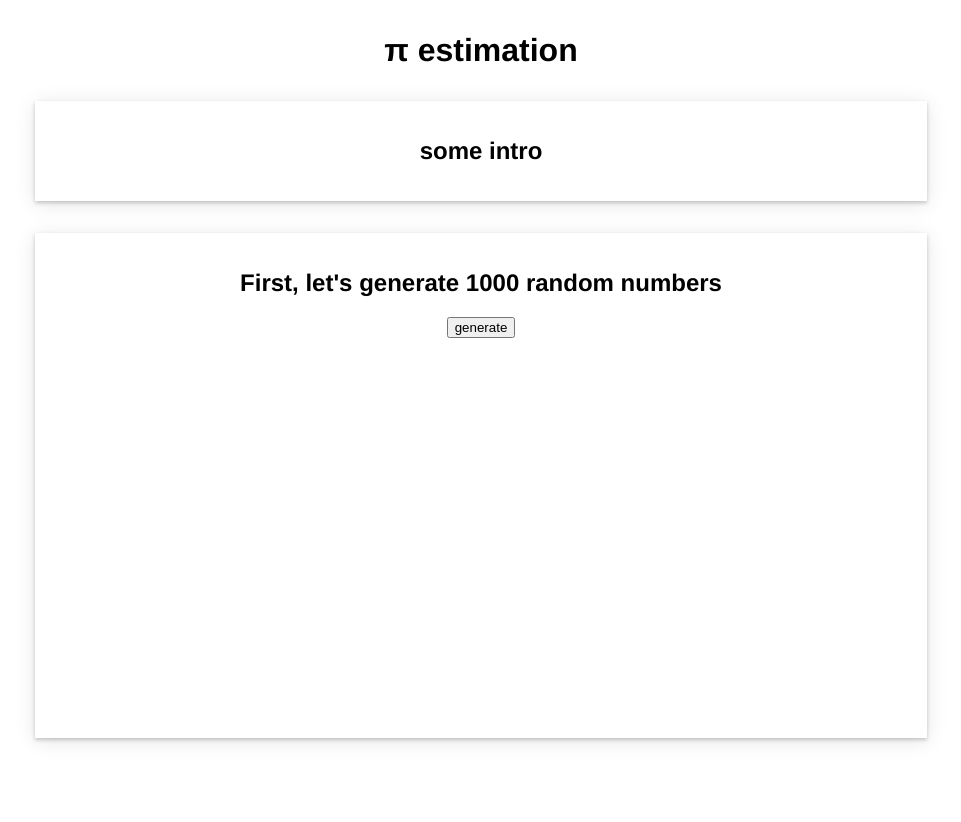
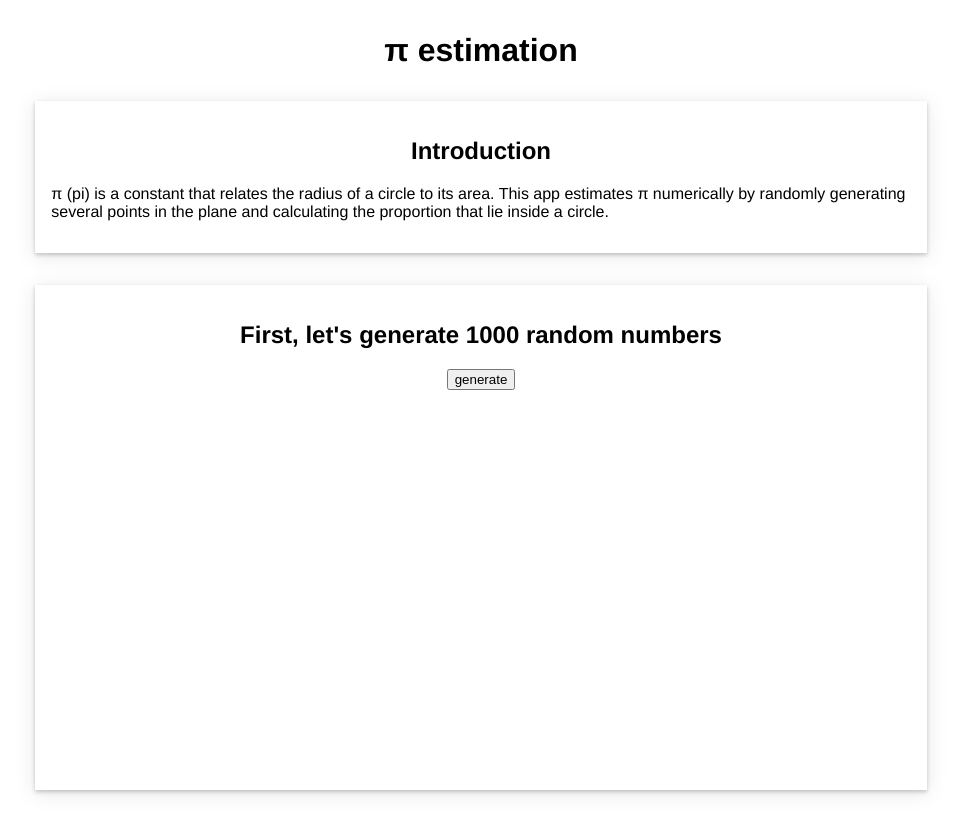
Before and after one commit to citrus-gat/pi-estimation, an Angular app: page / in a window 1280 px wide. Shown: the whole page, without its empty margins (159-1120 px from the left). Before the commit the page ends 800 px from the top, so only its background shows below. Built offline with nearby package versions, Linux system fonts and the light colour scheme.

Commit message:
added intro

```diff
--- a/src/app/app.component.html
+++ b/src/app/app.component.html
@@ -19,7 +19,8 @@
   </button> -->
 
   <div class="step" id="step1">
-    <h2>some intro</h2>
+    <h2>Introduction</h2>
+    <p>π (pi) is a constant that relates the radius of a circle to its area. This app estimates π numerically by randomly generating several points in the plane and calculating the proportion that lie inside a circle.</p>
   </div>
 
   <div class="step" id="step2">
```
